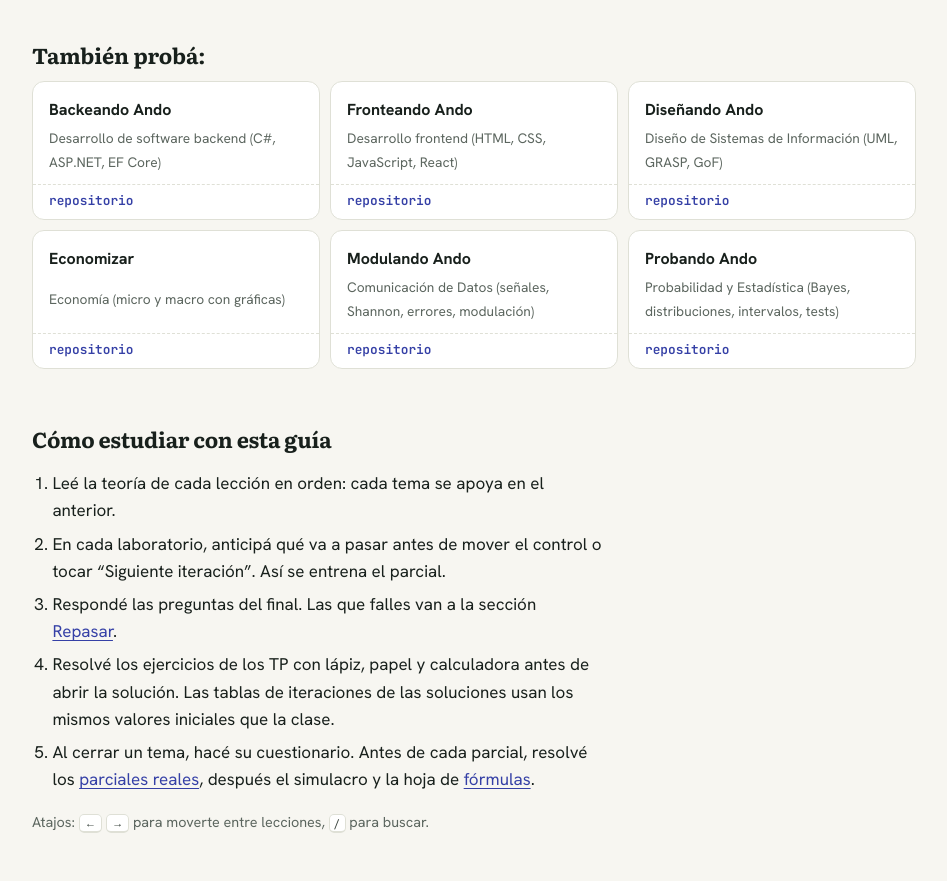
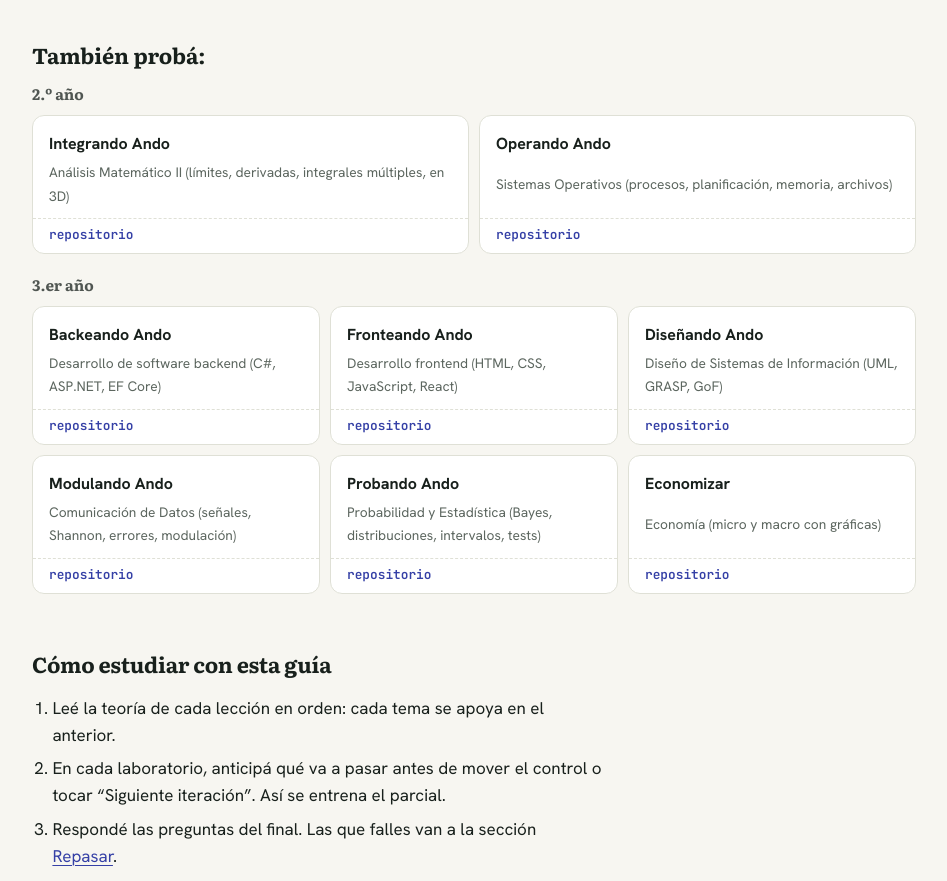
Before and after one commit to Franco704/iterando-ando, a plain HTML site: page index.html in a window 1280 px wide. Shown: the part 2002-2883 px from the top of the page, without its empty margins (316-1263 px from the left). Drawn offline with Linux system fonts and the light colour scheme.

Commit message:
Muestra en el inicio todas las guías de la UTN, separadas por año
Co-Authored-By: Claude Opus 5.5 <noreply@anthropic.com>

```diff
--- a/css/styles.css
+++ b/css/styles.css
@@ -714,3 +714,7 @@ span.neg { color: var(--err); font-weight: 600; } span.pos { color: var(--ok); f
 .exam-q > summary { cursor: pointer; font-weight: 600; line-height: 1.45; }
 .exam-q > summary small { color: var(--muted); font-weight: 400; }
 .exam-q .exercise { margin-top: 10px; }
+
+/* Otras guías agrupadas por año de la carrera */
+.also-y { font-size: .95rem; font-weight: 700; margin: 18px 0 8px; opacity: .75; }
+.also-h + .also-y { margin-top: 4px; }
--- a/js/app.js
+++ b/js/app.js
@@ -5,13 +5,16 @@
   const MODULES = window.GUIDE.MODULES.filter((m) => LESSONS.some((l) => l.module === m.id));
   const $ = (s, el = document) => el.querySelector(s);
   // Guías hermanas: página publicada y repositorio de cada una
+  // [nombre, materia, slug, año de la carrera]
   const SIBLINGS = [
-    ['Backeando Ando', 'Desarrollo de software backend (C#, ASP.NET, EF Core)', 'backeando-ando'],
-    ['Fronteando Ando', 'Desarrollo frontend (HTML, CSS, JavaScript, React)', 'fronteando-ando'],
-    ['Diseñando Ando', 'Diseño de Sistemas de Información (UML, GRASP, GoF)', 'disenando-ando'],
-    ['Economizar', 'Economía (micro y macro con gráficas)', 'economizar'],
-    ['Modulando Ando', 'Comunicación de Datos (señales, Shannon, errores, modulación)', 'modulando-ando'],
-    ['Probando Ando', 'Probabilidad y Estadística (Bayes, distribuciones, intervalos, tests)', 'probando-ando'],
+    ['Integrando Ando', 'Análisis Matemático II (límites, derivadas, integrales múltiples, en 3D)', 'integrando-ando', 2],
+    ['Operando Ando', 'Sistemas Operativos (procesos, planificación, memoria, archivos)', 'operando-ando', 2],
+    ['Backeando Ando', 'Desarrollo de software backend (C#, ASP.NET, EF Core)', 'backeando-ando', 3],
+    ['Fronteando Ando', 'Desarrollo frontend (HTML, CSS, JavaScript, React)', 'fronteando-ando', 3],
+    ['Diseñando Ando', 'Diseño de Sistemas de Información (UML, GRASP, GoF)', 'disenando-ando', 3],
+    ['Modulando Ando', 'Comunicación de Datos (señales, Shannon, errores, modulación)', 'modulando-ando', 3],
+    ['Probando Ando', 'Probabilidad y Estadística (Bayes, distribuciones, intervalos, tests)', 'probando-ando', 3],
+    ['Economizar', 'Economía (micro y macro con gráficas)', 'economizar', 3],
   ];
   const main = $('#main');
   const toc = $('#toc');
@@ -203,7 +206,7 @@
         ${units}
         <section class="home-links">
           <h2 class="also-h" id="tambien">También probá:</h2>
-          <ul class="also">${SIBLINGS.map(([n, d, slug]) => `<li><a class="also-main" href="https://franco704.github.io/${slug}/" target="_blank" rel="noopener"><b>${n}</b><span>${d}</span></a><a class="also-repo" href="https://github.com/Franco704/${slug}" target="_blank" rel="noopener" aria-label="Repositorio de ${n}">repositorio</a></li>`).join('')}</ul>
+          ${[[2, '2.º año'], [3, '3.er año']].map(([a, t]) => `<h3 class="also-y">${t}</h3><ul class="also">${SIBLINGS.filter((s) => s[3] === a).map(([n, d, slug]) => `<li><a class="also-main" href="https://franco704.github.io/${slug}/" target="_blank" rel="noopener"><b>${n}</b><span>${d}</span></a><a class="also-repo" href="https://github.com/Franco704/${slug}" target="_blank" rel="noopener" aria-label="Repositorio de ${n}">repositorio</a></li>`).join('')}</ul>`).join('')}
         </section>
         <section class="home-how">
           <h2>Cómo estudiar con esta guía</h2>
```
